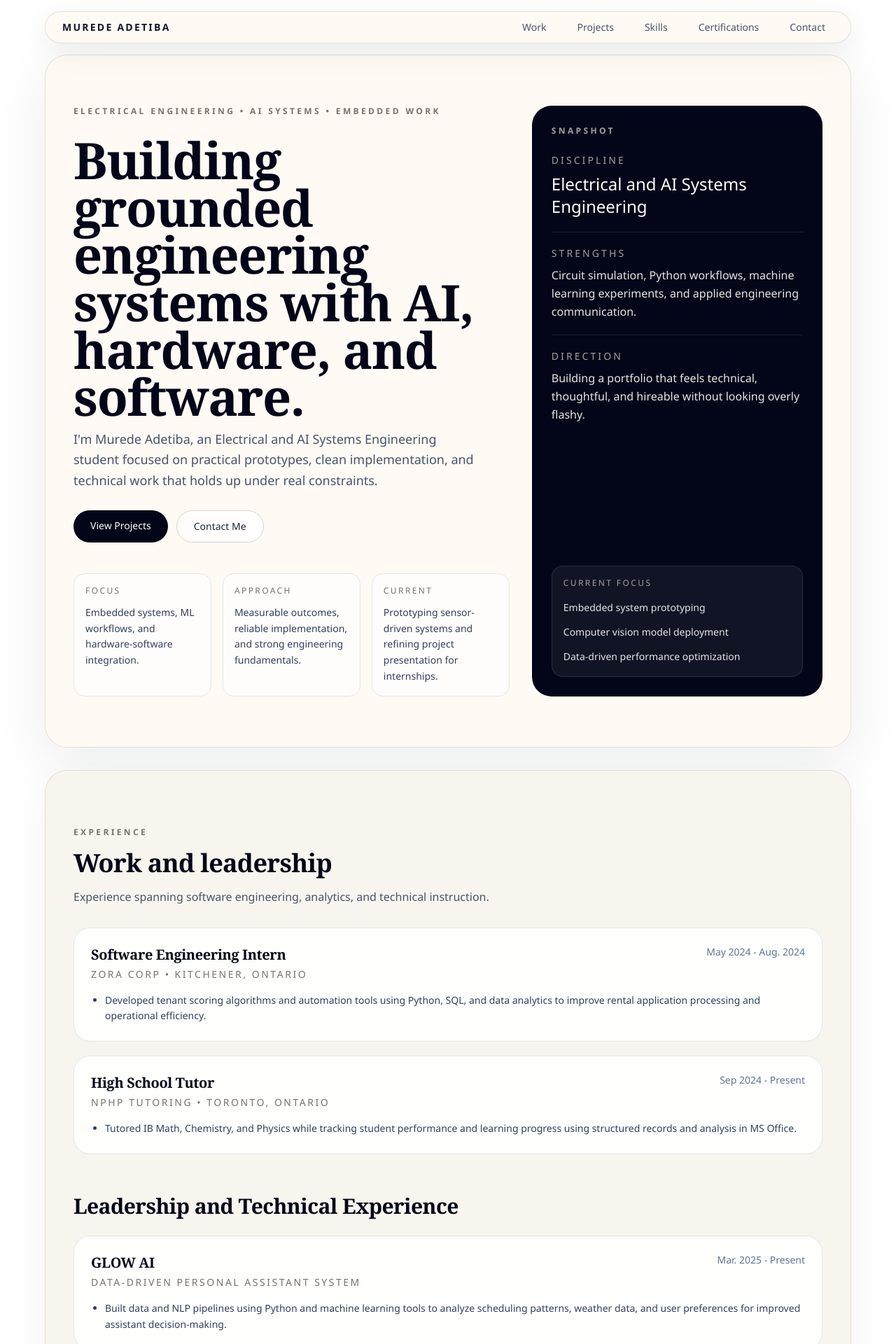
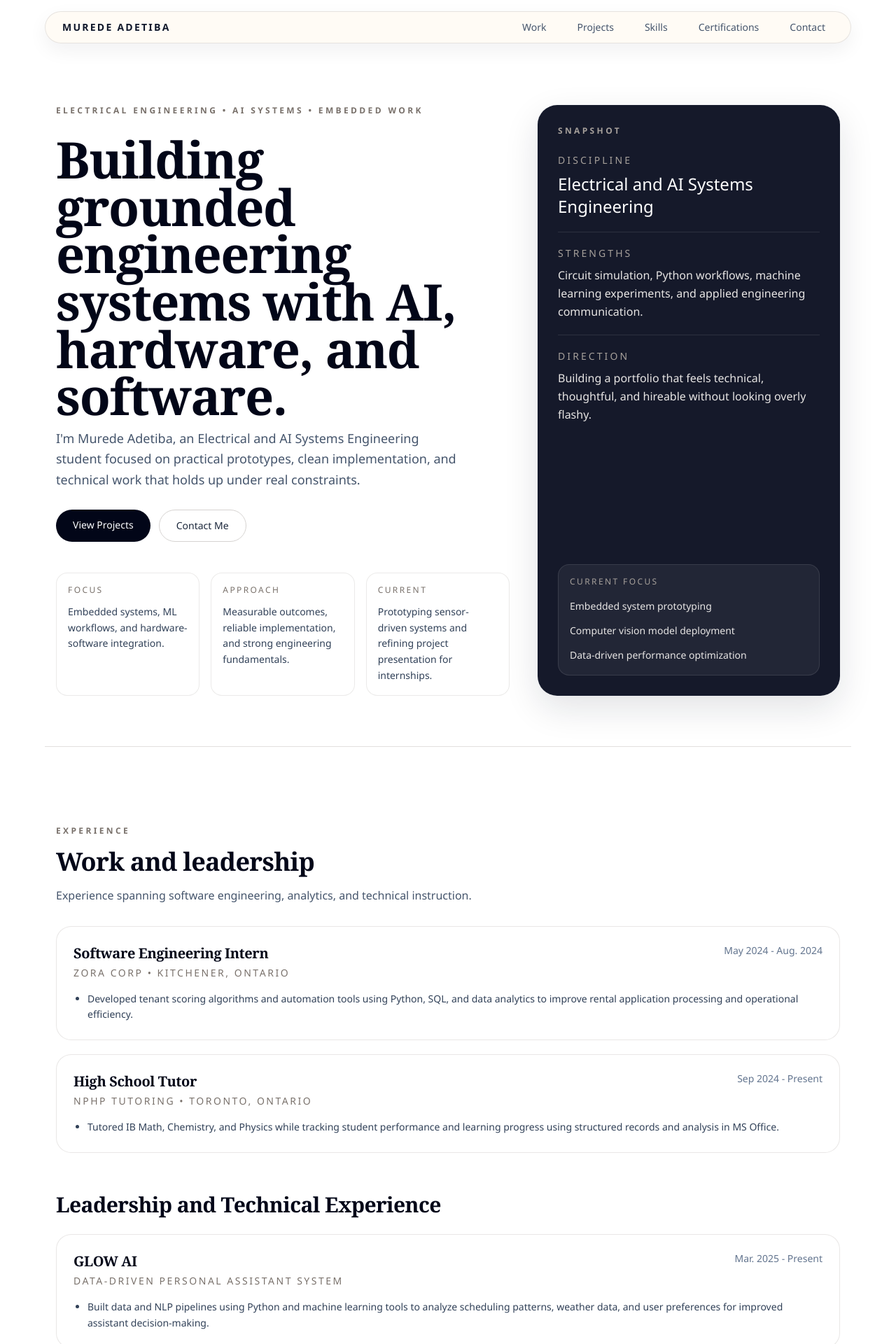
Before and after one commit to Murede/Personal-Website, a React (Vite) app: page / in a window 1280 px wide. Shown: the top 1920 px of the page at 70% size. Built offline with nearby package versions, Linux system fonts and the light colour scheme.

Commit message:
Flatten portfolio layout into continuous page

```diff
--- a/src/components/Certifications.jsx
+++ b/src/components/Certifications.jsx
@@ -28,7 +28,7 @@ const certifications = [
 function Certifications() {
   return (
     <section id="certifications" className="scroll-mt-24 px-4 py-8">
-      <div className="mx-auto w-full max-w-6xl rounded-[2rem] border border-stone-300/70 bg-[#fbf8f2]/90 px-6 py-16 shadow-[0_18px_60px_rgba(15,23,42,0.05)] md:px-10 md:py-20">
+      <div className="mx-auto w-full max-w-6xl border-b border-stone-300/70 px-2 py-16 md:px-4 md:py-20">
         <p className="text-xs font-semibold uppercase tracking-[0.28em] text-stone-500">Credentials</p>
         <h2 className="mt-4 text-3xl font-semibold tracking-tight text-slate-950 sm:text-4xl">
           Certifications
@@ -38,7 +38,7 @@ function Certifications() {
         </p>
         <div className="mt-8 grid gap-5 md:grid-cols-2 xl:grid-cols-3">
           {certifications.map((item) => (
-            <article key={item.title} className="rounded-[1.5rem] border border-stone-200 bg-white/90 p-6">
+            <article key={item.title} className="rounded-[1.35rem] border border-stone-200/90 bg-white/65 p-6">
               <a href={item.link || item.imagePath} target="_blank" rel="noreferrer">
                 <img
                   src={item.imagePath}
--- a/src/components/Contact.jsx
+++ b/src/components/Contact.jsx
@@ -1,7 +1,8 @@
 function Contact() {
   return (
     <section id="contact" className="px-4 py-8">
-      <div className="mx-auto w-full max-w-6xl rounded-[2rem] bg-slate-950 px-6 py-16 text-stone-100 shadow-[0_24px_80px_rgba(15,23,42,0.18)] md:px-10 md:py-20">
+      <div className="mx-auto w-full max-w-6xl border-t border-stone-300/70 px-2 py-16 md:px-4 md:py-20">
+        <div className="rounded-[1.75rem] bg-slate-950/94 px-6 py-16 text-stone-100 shadow-[0_20px_60px_rgba(15,23,42,0.16)] md:px-10 md:py-20">
         <p className="text-xs font-semibold uppercase tracking-[0.28em] text-stone-400">Contact</p>
         <h2 className="mt-4 text-3xl font-semibold tracking-tight text-white sm:text-4xl">Let&apos;s build something useful.</h2>
         <p className="mt-4 max-w-2xl text-sm leading-relaxed text-stone-300 sm:text-base">
@@ -31,6 +32,7 @@ function Contact() {
             <span className="mt-3 block text-base">GitHub</span>
           </a>
         </div>
+        </div>
       </div>
     </section>
   )
--- a/src/components/Footer.jsx
+++ b/src/components/Footer.jsx
@@ -1,7 +1,7 @@
 function Footer() {
   return (
     <footer className="px-4 pb-8 pt-2">
-      <div className="mx-auto flex w-full max-w-6xl flex-col items-start justify-between gap-3 rounded-[1.5rem] border border-stone-300/70 bg-[#fffaf3]/85 px-6 py-6 text-sm text-slate-500 sm:flex-row sm:items-center">
+      <div className="mx-auto flex w-full max-w-6xl flex-col items-start justify-between gap-3 px-2 py-4 text-sm text-slate-500 sm:flex-row sm:items-center md:px-4">
         <p>(c) {new Date().getFullYear()} Murede Adetiba</p>
         <p>Built with React and Tailwind CSS</p>
       </div>
--- a/src/components/Hero.jsx
+++ b/src/components/Hero.jsx
@@ -1,7 +1,7 @@
 function Hero() {
   return (
     <section id="home" className="px-4 pt-8">
-      <div className="mx-auto grid w-full max-w-6xl gap-8 rounded-[2rem] border border-stone-300/70 bg-[#fffaf3]/90 px-6 py-14 shadow-[0_24px_80px_rgba(15,23,42,0.08)] md:grid-cols-[1.2fr_0.8fr] md:px-10 md:py-18">
+      <div className="mx-auto grid w-full max-w-6xl gap-10 border-b border-stone-300/70 px-2 py-14 md:grid-cols-[1.2fr_0.8fr] md:px-4 md:py-18">
         <div className="space-y-7">
           <p className="text-xs font-semibold uppercase tracking-[0.28em] text-stone-500">
             Electrical Engineering • AI Systems • Embedded Work
@@ -34,19 +34,19 @@ function Hero() {
           </div>
 
           <div className="grid gap-4 pt-4 sm:grid-cols-3">
-            <div className="rounded-2xl border border-stone-200 bg-white/70 p-4">
+            <div className="rounded-2xl border border-stone-200/80 bg-white/55 p-4">
               <p className="text-xs uppercase tracking-[0.2em] text-stone-500">Focus</p>
               <p className="mt-3 text-sm leading-relaxed text-slate-700">
                 Embedded systems, ML workflows, and hardware-software integration.
               </p>
             </div>
-            <div className="rounded-2xl border border-stone-200 bg-white/70 p-4">
+            <div className="rounded-2xl border border-stone-200/80 bg-white/55 p-4">
               <p className="text-xs uppercase tracking-[0.2em] text-stone-500">Approach</p>
               <p className="mt-3 text-sm leading-relaxed text-slate-700">
                 Measurable outcomes, reliable implementation, and strong engineering fundamentals.
               </p>
             </div>
-            <div className="rounded-2xl border border-stone-200 bg-white/70 p-4">
+            <div className="rounded-2xl border border-stone-200/80 bg-white/55 p-4">
               <p className="text-xs uppercase tracking-[0.2em] text-stone-500">Current</p>
               <p className="mt-3 text-sm leading-relaxed text-slate-700">
                 Prototyping sensor-driven systems and refining project presentation for internships.
@@ -55,7 +55,7 @@ function Hero() {
           </div>
         </div>
 
-        <div className="flex flex-col justify-between rounded-[1.75rem] bg-slate-950 p-7 text-stone-100">
+        <div className="flex flex-col justify-between rounded-[1.75rem] border border-slate-800/20 bg-slate-950/92 p-7 text-stone-100 shadow-[0_18px_50px_rgba(15,23,42,0.12)]">
           <div>
             <p className="text-xs font-semibold uppercase tracking-[0.28em] text-stone-400">
               Snapshot
--- a/src/components/Interests.jsx
+++ b/src/components/Interests.jsx
@@ -16,7 +16,7 @@ const interests = [
 function Interests() {
   return (
     <section id="interests" className="px-4 py-8">
-      <div className="mx-auto w-full max-w-6xl rounded-[2rem] border border-stone-300/70 bg-white/80 px-6 py-16 shadow-[0_18px_60px_rgba(15,23,42,0.05)] md:px-10 md:py-20">
+      <div className="mx-auto w-full max-w-6xl border-b border-stone-300/70 px-2 py-16 md:px-4 md:py-20">
         <p className="text-xs font-semibold uppercase tracking-[0.28em] text-stone-500">Interests</p>
         <h2 className="mt-4 text-3xl font-semibold tracking-tight text-slate-950 sm:text-4xl">
           Interests
@@ -30,7 +30,7 @@ function Interests() {
           {interests.map((item) => (
             <article
               key={item.title}
-              className="rounded-[1.5rem] border border-stone-200 bg-[#fffaf3] p-6"
+              className="rounded-[1.35rem] border border-stone-200/90 bg-white/60 p-6"
             >
               <h3 className="text-xl font-semibold text-slate-950">
                 {item.title}
--- a/src/components/Navbar.jsx
+++ b/src/components/Navbar.jsx
@@ -9,7 +9,7 @@ const navLinks = [
 function Navbar() {
   return (
     <header className="sticky top-4 z-50 px-4">
-      <nav className="mx-auto flex w-full max-w-6xl items-center justify-between rounded-full border border-stone-300/70 bg-[#fffaf3]/90 px-6 py-3 shadow-[0_12px_40px_rgba(15,23,42,0.08)] backdrop-blur">
+      <nav className="mx-auto flex w-full max-w-6xl items-center justify-between rounded-full border border-stone-300/60 bg-[#fffaf3]/80 px-6 py-3 shadow-[0_10px_28px_rgba(15,23,42,0.06)] backdrop-blur">
         <a href="#home" className="text-sm font-semibold tracking-[0.16em] text-slate-900 uppercase">
           Murede Adetiba
         </a>
--- a/src/components/Projects.jsx
+++ b/src/components/Projects.jsx
@@ -74,7 +74,7 @@ const projects = [
 function Projects() {
   return (
     <section id="projects" className="px-4 py-8">
-      <div className="mx-auto w-full max-w-6xl rounded-[2rem] border border-stone-300/70 bg-[#fbf8f2]/90 px-6 py-16 shadow-[0_22px_70px_rgba(15,23,42,0.05)] md:px-10 md:py-20">
+      <div className="mx-auto w-full max-w-6xl border-b border-stone-300/70 px-2 py-16 md:px-4 md:py-20">
         <p className="text-xs font-semibold uppercase tracking-[0.28em] text-stone-500">Selected Work</p>
         <h2 className="mt-4 text-3xl font-semibold tracking-tight text-slate-950 sm:text-4xl">
           Projects framed with more context and stronger visual structure.
@@ -86,7 +86,7 @@ function Projects() {
           {projects.map((project) => (
             <article
               key={project.title}
-              className="group rounded-[1.5rem] border border-stone-200 bg-white/85 p-6 shadow-[0_14px_40px_rgba(15,23,42,0.04)] transition hover:-translate-y-1 hover:shadow-[0_18px_50px_rgba(15,23,42,0.08)]"
+              className="group rounded-[1.35rem] border border-stone-200/90 bg-white/65 p-6 shadow-[0_10px_28px_rgba(15,23,42,0.04)] transition hover:-translate-y-1 hover:bg-white/78 hover:shadow-[0_14px_36px_rgba(15,23,42,0.07)]"
             >
               <div className="flex items-start justify-between gap-4">
                 <h3 className="text-2xl font-semibold text-slate-950">{project.title}</h3>
--- a/src/components/Skills.jsx
+++ b/src/components/Skills.jsx
@@ -59,19 +59,19 @@ const skillGroups = [
 function Skills() {
   return (
     <section id="skills" className="scroll-mt-24 px-4 py-8">
-      <div className="mx-auto w-full max-w-6xl rounded-[2rem] border border-stone-300/70 bg-white/80 px-6 py-16 shadow-[0_18px_60px_rgba(15,23,42,0.05)] md:px-10 md:py-20">
+      <div className="mx-auto w-full max-w-6xl border-b border-stone-300/70 px-2 py-16 md:px-4 md:py-20">
         <p className="text-xs font-semibold uppercase tracking-[0.28em] text-stone-500">Capabilities</p>
         <h2 className="mt-4 text-3xl font-semibold tracking-tight text-slate-950 sm:text-4xl">Skills</h2>
         <div className="mt-10 grid gap-5 md:grid-cols-2 xl:grid-cols-3">
           {skillGroups.map((group) => (
             <article
               key={group.title}
-              className="rounded-[1.5rem] border border-stone-200 bg-[#fffaf3] p-6"
+              className="rounded-[1.35rem] border border-stone-200/90 bg-white/60 p-6"
             >
               <h3 className="text-xl font-semibold text-slate-950">{group.title}</h3>
               <ul className="mt-5 grid grid-cols-2 gap-x-4 gap-y-3 text-sm text-slate-700">
                 {group.items.map((item) => (
-                  <li key={`${group.title}-${item}`} className="rounded-full bg-white px-3 py-2">
+                  <li key={`${group.title}-${item}`} className="rounded-full bg-stone-100/80 px-3 py-2">
                     {item}
                   </li>
                 ))}
--- a/src/components/Work.jsx
+++ b/src/components/Work.jsx
@@ -49,7 +49,7 @@ const leadershipItems = [
 function Work() {
   return (
     <section id="work" className="px-4 py-8">
-      <div className="mx-auto w-full max-w-6xl rounded-[2rem] border border-stone-300/70 bg-[#f8f4ed]/90 px-6 py-16 shadow-[0_18px_60px_rgba(15,23,42,0.05)] md:px-10 md:py-20">
+      <div className="mx-auto w-full max-w-6xl border-b border-stone-300/70 px-2 py-16 md:px-4 md:py-20">
         <p className="text-xs font-semibold uppercase tracking-[0.28em] text-stone-500">Experience</p>
         <h2 className="mt-4 text-3xl font-semibold tracking-tight text-slate-950 sm:text-4xl">Work and leadership</h2>
         <p className="mt-4 max-w-2xl text-sm text-slate-600 sm:text-base">
@@ -59,7 +59,7 @@ function Work() {
           {workItems.map((item) => (
             <article
               key={`${item.company}-${item.role}`}
-              className="rounded-[1.5rem] border border-stone-200 bg-white/90 p-6"
+              className="rounded-[1.35rem] border border-stone-200/90 bg-white/65 p-6"
             >
               <div className="flex flex-col gap-2 sm:flex-row sm:items-start sm:justify-between">
                 <div>
@@ -85,7 +85,7 @@ function Work() {
           {leadershipItems.map((item) => (
             <article
               key={`${item.organization}-${item.role}`}
-              className="rounded-[1.5rem] border border-stone-200 bg-white/90 p-6"
+              className="rounded-[1.35rem] border border-stone-200/90 bg-white/65 p-6"
             >
               <div className="flex flex-col gap-2 sm:flex-row sm:items-start sm:justify-between">
                 <div>
--- a/src/index.css
+++ b/src/index.css
@@ -8,9 +8,9 @@ body {
   margin: 0;
   min-width: 320px;
   background:
-    radial-gradient(circle at top left, rgba(176, 137, 104, 0.16), transparent 26%),
-    radial-gradient(circle at top right, rgba(91, 141, 156, 0.12), transparent 24%),
-    linear-gradient(180deg, #f7f1e8 0%, #f4efe7 32%, #f8f6f2 100%);
+    radial-gradient(circle at top left, rgba(176, 137, 104, 0.12), transparent 24%),
+    radial-gradient(circle at top right, rgba(91, 141, 156, 0.1), transparent 20%),
+    linear-gradient(180deg, #f7f1e8 0%, #f6f1ea 40%, #f7f4ef 100%);
   color: #16202a;
   font-family: "Aptos", "Segoe UI", sans-serif;
 }
@@ -20,11 +20,11 @@ body::before {
   position: fixed;
   inset: 0;
   pointer-events: none;
-  opacity: 0.25;
+  opacity: 0.18;
   background-image:
     linear-gradient(rgba(15, 23, 42, 0.03) 1px, transparent 1px),
     linear-gradient(90deg, rgba(15, 23, 42, 0.03) 1px, transparent 1px);
-  background-size: 28px 28px;
+  background-size: 34px 34px;
 }
 
 h1,
```
